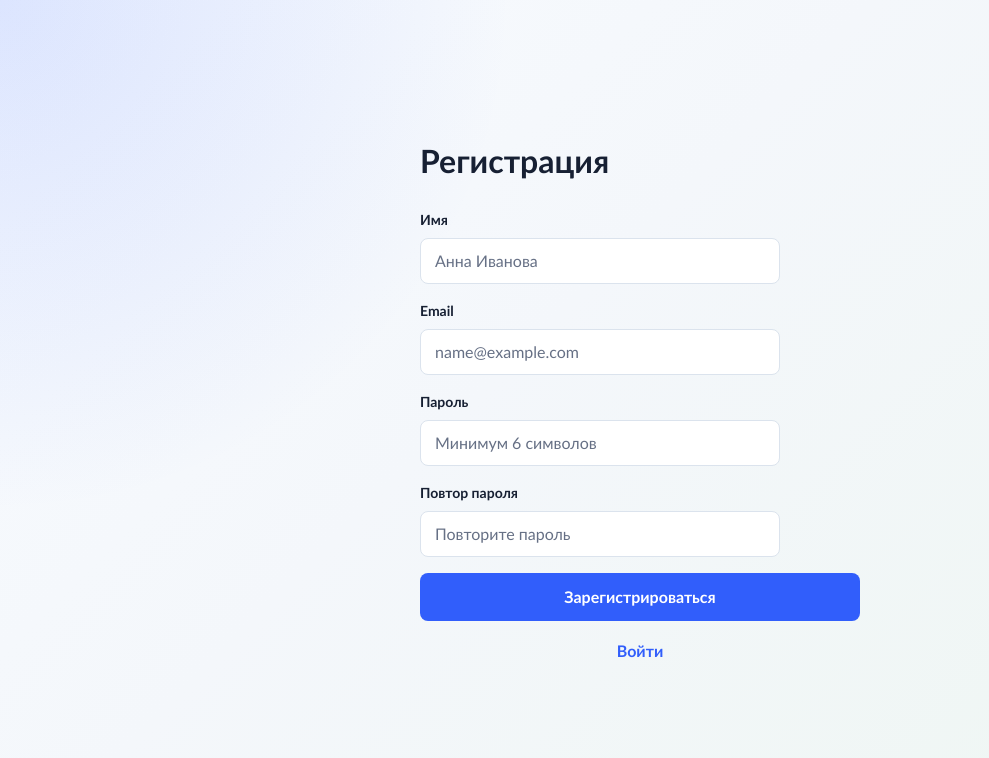
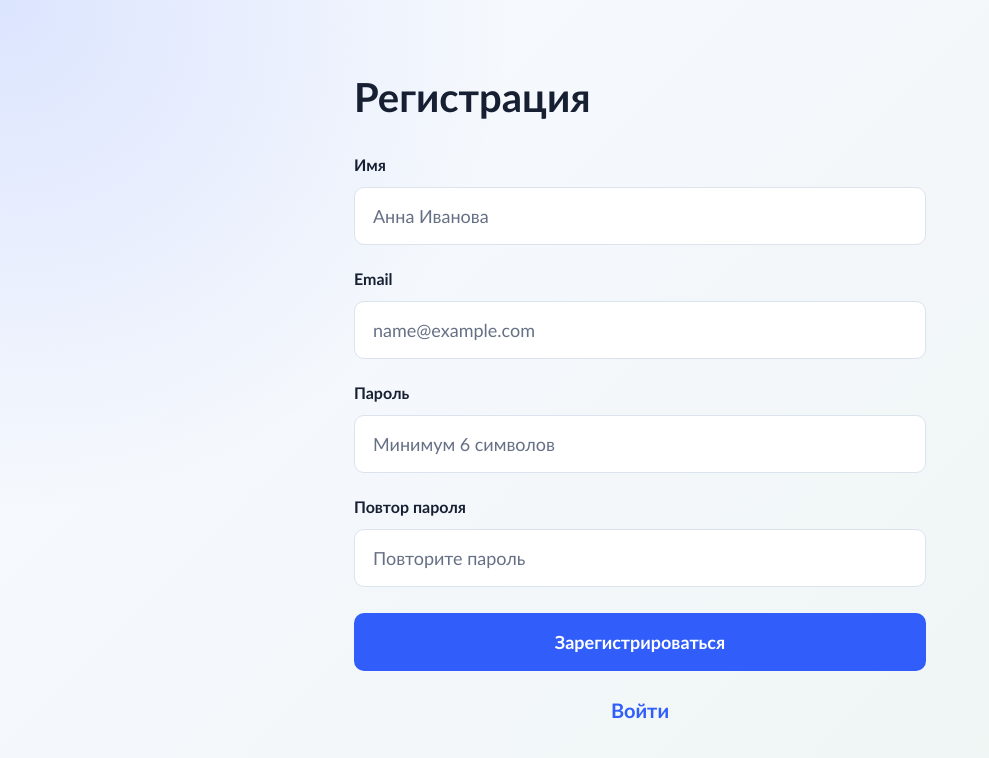
Before and after one commit to ecstasybtw/react-practice, a React (Vite) app: page /register in a window 1280 px wide. Shown: the top 758 px of the page, without its empty margins (0-989 px from the left). Built offline with nearby package versions, Linux system fonts and the light colour scheme.

Commit message:
refactor: fixed some ui things on regiter and login pages

```diff
--- a/src/App.module.css
+++ b/src/App.module.css
@@ -1,8 +1,8 @@
 .page {
   margin: 0 auto;
-  max-width: 480px;
+  max-width: 620px;
   min-height: 100vh;
-  padding: 40px 20px;
+  padding: 56px 24px;
 }
 
 .home-page,
@@ -16,8 +16,9 @@
 .home-page h1,
 .auth-card h1 {
   color: var(--text-strong);
-  font-size: 32px;
-  margin: 0 0 24px;
+  font-size: 40px;
+  line-height: 1.1;
+  margin: 0 0 34px;
 }
 
 .home-page__links {
@@ -50,7 +51,13 @@
 
 .auth-form {
   display: grid;
-  gap: 16px;
+  gap: 22px;
+  width: 100%;
+}
+
+.auth-form button {
+  margin-top: 4px;
+  width: 100%;
 }
 
 .auth-error {
@@ -59,12 +66,13 @@
 }
 
 .auth-card__footer {
-  margin: 18px 0 0;
+  margin: 24px 0 0;
   text-align: center;
 }
 
 .auth-card__footer a {
   color: var(--primary);
+  font-size: 20px;
   font-weight: 700;
   text-decoration: none;
 }
@@ -73,9 +81,15 @@
   text-decoration: underline;
 }
 
-@media (max-width: 520px) {
+@media (max-width: 680px) {
   .page {
     padding: 24px 14px;
+  }
+
+  .home-page h1,
+  .auth-card h1 {
+    font-size: 34px;
+    margin-bottom: 28px;
   }
 
   .home-page__links {
--- a/src/components/ui/Button/Button.module.css
+++ b/src/components/ui/Button/Button.module.css
@@ -1,10 +1,11 @@
 .button {
   border: 0;
-  border-radius: 8px;
+  border-radius: 10px;
   cursor: pointer;
+  font-size: 18px;
   font-weight: 700;
-  min-height: 44px;
-  padding: 12px 18px;
+  min-height: 58px;
+  padding: 14px 22px;
 }
 
 .button:focus-visible {
--- a/src/components/ui/Input/Input.module.css
+++ b/src/components/ui/Input/Input.module.css
@@ -1,23 +1,24 @@
 .input {
   display: flex;
   flex-direction: column;
-  gap: 8px;
-  width: min(100%, 360px);
+  gap: 10px;
+  width: 100%;
 }
 
 .input__label {
   color: var(--text-strong);
-  font-size: 14px;
+  font-size: 16px;
   font-weight: 700;
 }
 
 .input__control {
   background: #ffffff;
   border: 1px solid var(--border);
-  border-radius: 8px;
+  border-radius: 10px;
   color: var(--text-strong);
-  min-height: 46px;
-  padding: 0 14px;
+  font-size: 18px;
+  min-height: 58px;
+  padding: 0 18px;
 }
 
 .input__control::placeholder {
@@ -42,6 +43,6 @@
 
 .input__error {
   color: var(--danger);
-  font-size: 13px;
+  font-size: 14px;
   margin: 0;
 }
```
